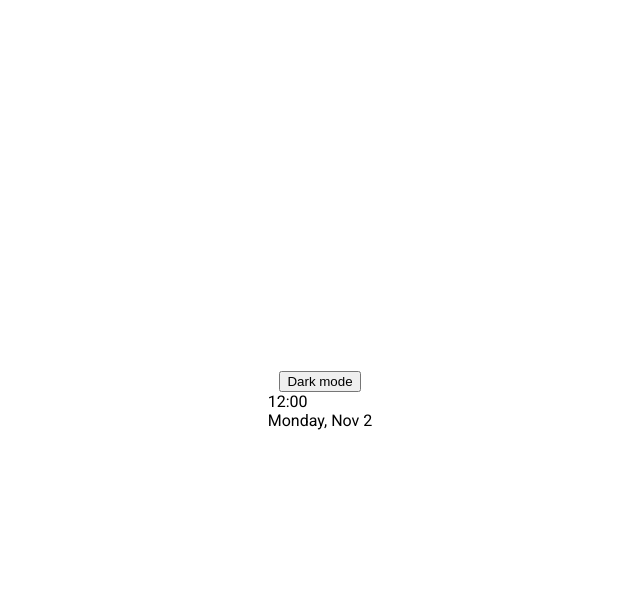
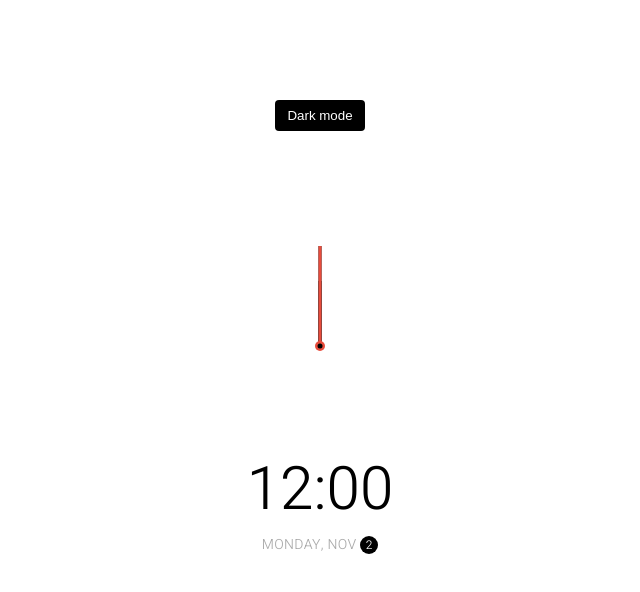
Before and after one commit to Roxana-L/theme-clock, a plain HTML site: page index.html in a window 1280 px wide. Shown: the whole page, without its empty margins (320-960 px from the left). Drawn offline with Linux system fonts and the light colour scheme.

Commit message:
Update style.css
Add clock styling

```diff
--- a/style.css
+++ b/style.css
@@ -1,14 +1,120 @@
-@import url("https://fonts.googleapis.com/css2?family=Roboto:wght@400;700&display=swap");
+@import url("https://fonts.googleapis.com/css?family=Heebo:300&display=swap");
 * {
   box-sizing: border-box;
 }
+:root {
+  --primary-color: #000;
+  --secondary-color: #fff;
+}
+html {
+  transition: all 0.5s ease-in;
+}
+html.dark {
+  --primary-color: #fff;
+  --secondary-color: #333;
+}
+html.dark {
+  background-color: #111;
+  color: var(--primary-color);
+}
 body {
-  font-family: "Roboto", sans-serif;
+  font-family: "Heebo", sans-serif;
   display: flex;
-  flex-direction: column;
   align-items: center;
   justify-content: center;
   height: 100vh;
   overflow: hidden;
   margin: 0;
 }
+.toggle {
+  background-color: var(--primary-color);
+  color: var(--secondary-color);
+  border: 0;
+  border-radius: 4px;
+  padding: 8px 12px;
+  position: absolute;
+  top: 100px;
+  cursor: pointer;
+  transition: all 300ms ease-in-out;
+}
+.toggle:focus {
+  outline: none;
+}
+.toggle:hover {
+  transform: scale(1.1);
+}
+.clock-container {
+  display: flex;
+  flex-direction: column;
+  justify-content: space-between;
+  align-items: center;
+}
+.clock {
+  position: relative;
+  width: 200px;
+  height: 200px;
+}
+.needle {
+  background-color: var(--primary-color);
+  position: absolute;
+  top: 50%;
+  left: 50%;
+  height: 65px;
+  width: 3px;
+  transform-origin: bottom center;
+}
+.needle.hour {
+  transform: translate(-50%, -100%) rotate(0deg);
+}
+.needle.minute {
+  transform: translate(-50%, -100%) rotate(0deg);
+  height: 100px;
+}
+.needle.second {
+  transform: translate(-50%, -100%) rotate(0deg);
+  height: 100px;
+  background-color: #e74c3c;
+}
+.center-point {
+  background-color: #e74c3c;
+  width: 10px;
+  height: 10px;
+  position: absolute;
+  top: 50%;
+  left: 50%;
+  transform: translate(-50%, -50%);
+  border-radius: 50%;
+}
+.center-point::after {
+  content: "";
+  background-color: var(--primary-color);
+  width: 5px;
+  height: 5px;
+  position: absolute;
+  top: 50%;
+  left: 50%;
+  transform: translate(-50%, -50%);
+  border-radius: 50%;
+}
+.time {
+  font-size: 60px;
+}
+.date {
+  color: #aaa;
+  font-size: 14px;
+  letter-spacing: 0.3px;
+  text-transform: uppercase;
+}
+.date .circle {
+  background-color: var(--primary-color);
+  color: var(--secondary-color);
+  border-radius: 50%;
+  height: 18px;
+  width: 18px;
+  display: inline-flex;
+  align-items: center;
+  justify-content: center;
+  line-height: 18px;
+  transition: all 0.5s ease-in;
+  font-size: 12px;
+}
```
